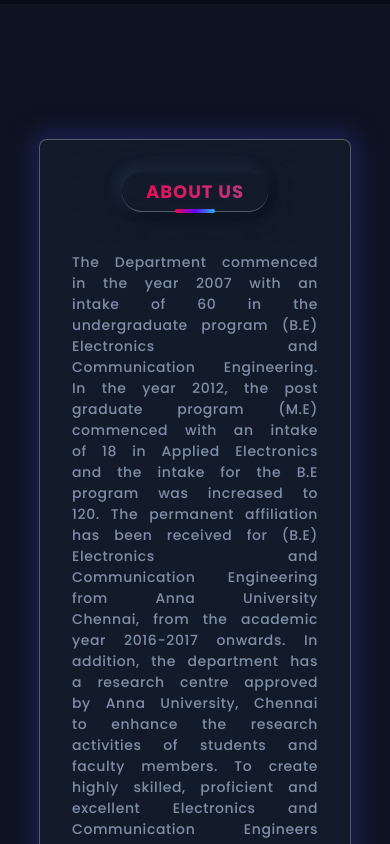
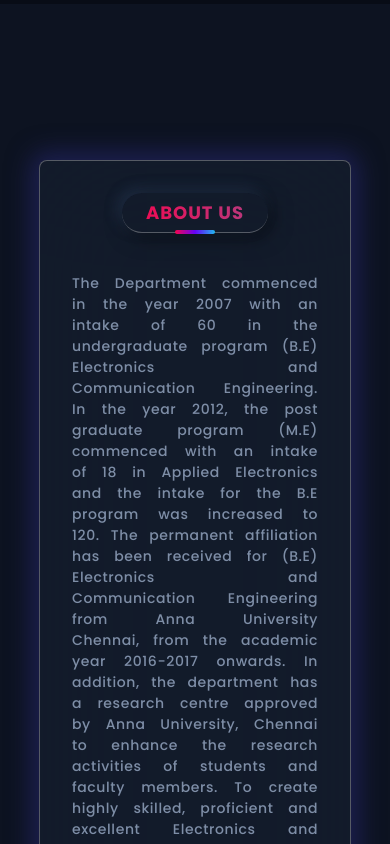
Before and after one commit to codewithmurali/decra, a React (Vite) app: page / in a window 390 px wide. Shown: the part 840-1684 px from the top of the page. Built offline with nearby package versions, Linux system fonts and the light colour scheme; grey boxes are pictures that could not be loaded.

Commit message:
Making lots of changes

```diff
--- a/src/Pages/About/About.module.css
+++ b/src/Pages/About/About.module.css
@@ -30,7 +30,7 @@
 
 @media only screen and (min-width: 300px) and (max-width: 720px) {
   .about {
-    min-height: 120vh;
+    min-height: 125vh;
     margin-top: 4rem;
     margin-bottom: 6rem;
   }
```
